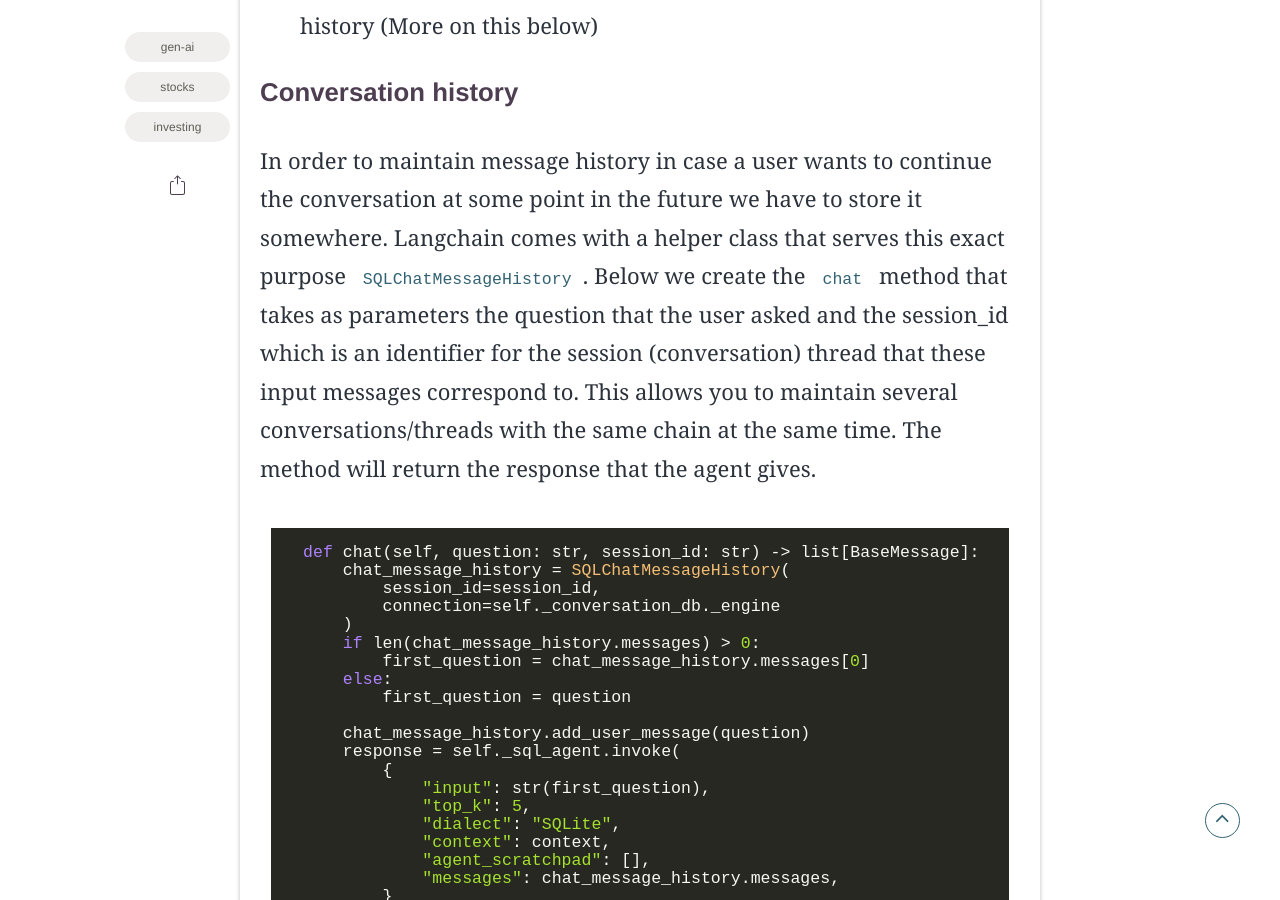
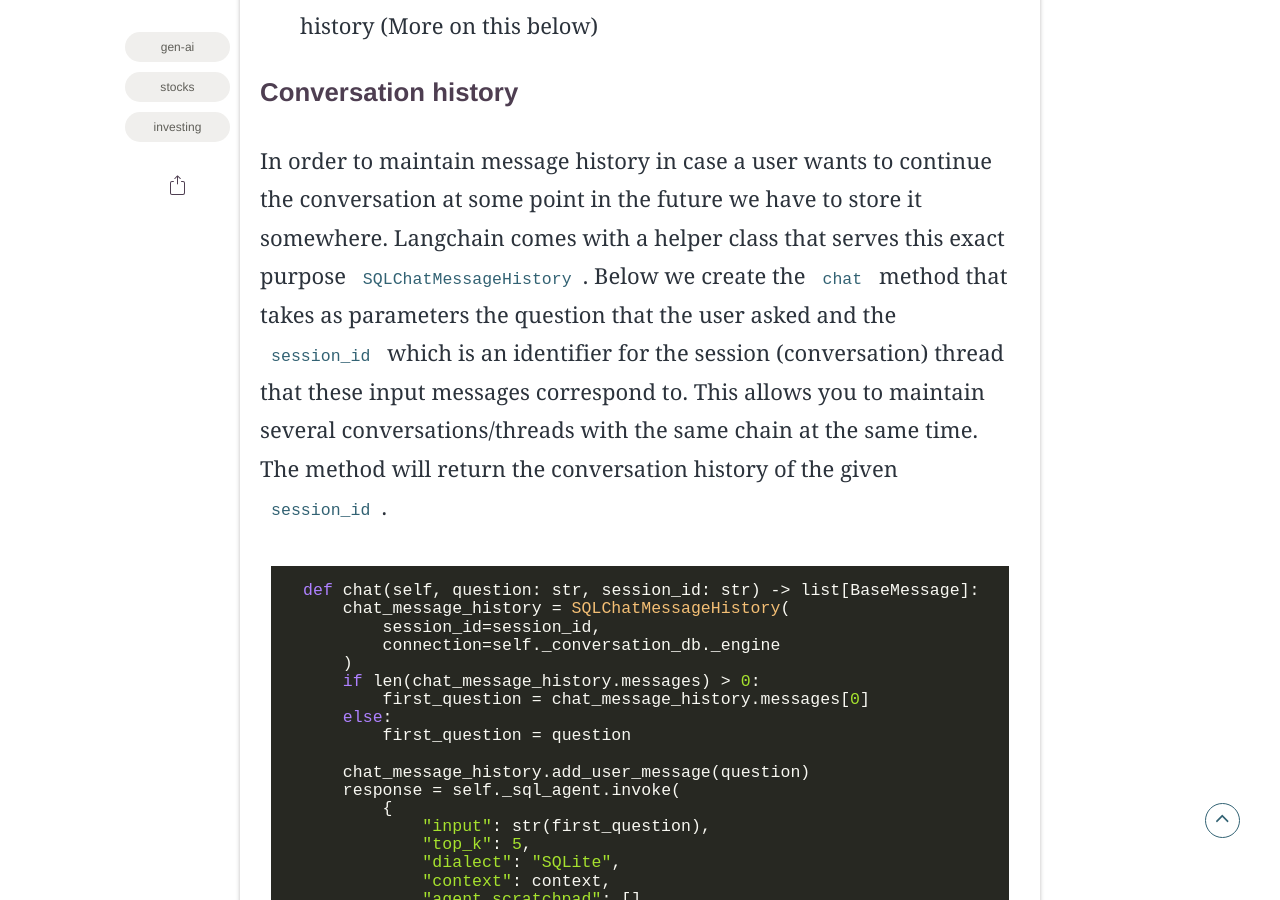
Before and after one commit to OrestisStefanou/OrestisStefanou.github.io, a Jekyll site: the page built from _posts/2024-07-06-Investor-Assistant.md, in a window 1280 px wide and 900 px high, scrolled down 14516 px. Built offline with Jekyll 4.4.1, drawn with Linux system fonts in a browser that asks for light colours; some web fonts are replaced; comment, search, counter and statistics services are not loaded; some of the changed text lies outside the part shown.

Commit message:
Typo fixes

````diff
--- a/_posts/2024-07-06-Investor-Assistant.md
+++ b/_posts/2024-07-06-Investor-Assistant.md
@@ -607,7 +607,7 @@ A few things that are happening here:
 4. Load the `SQLDatabase` that we will use to store the conversation history (More on this below)
 
 ### Conversation history
-In order to maintain message history in case a user wants to continue the conversation at some point in the future we have to store it somewhere. Langchain comes with a helper class that serves this exact purpose `SQLChatMessageHistory`. Below we create the `chat` method that takes as parameters the question that the user asked and the session_id which is an identifier for the session (conversation) thread that these input messages correspond to. This allows you to maintain several conversations/threads with the same chain at the same time. The method will return the response that the agent gives.
+In order to maintain message history in case a user wants to continue the conversation at some point in the future we have to store it somewhere. Langchain comes with a helper class that serves this exact purpose `SQLChatMessageHistory`. Below we create the `chat` method that takes as parameters the question that the user asked and the `session_id` which is an identifier for the session (conversation) thread that these input messages correspond to. This allows you to maintain several conversations/threads with the same chain at the same time. The method will return the conversation history of the given `session_id`.
 
 ```python
 def chat(self, question: str, session_id: str) -> list[BaseMessage]:
````
Also changed, not shown: other parts of _posts/2024-07-06-Investor-Assistant.md (+1 -1 lines).
